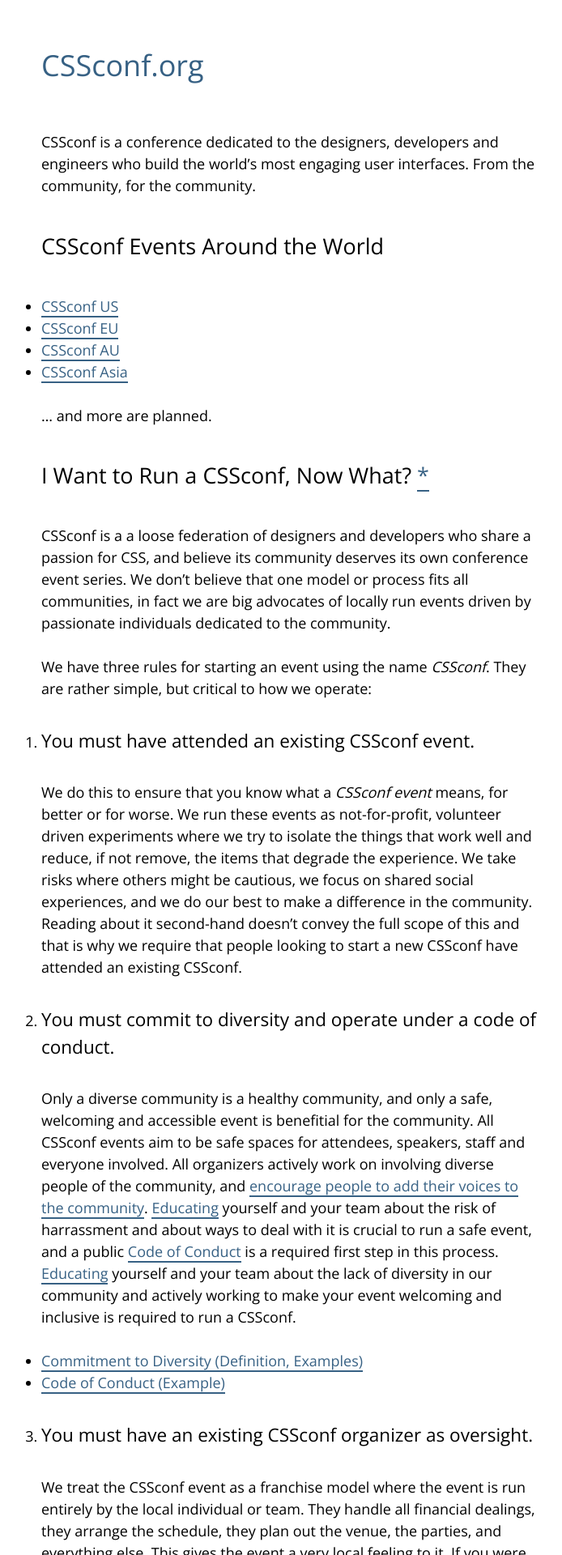
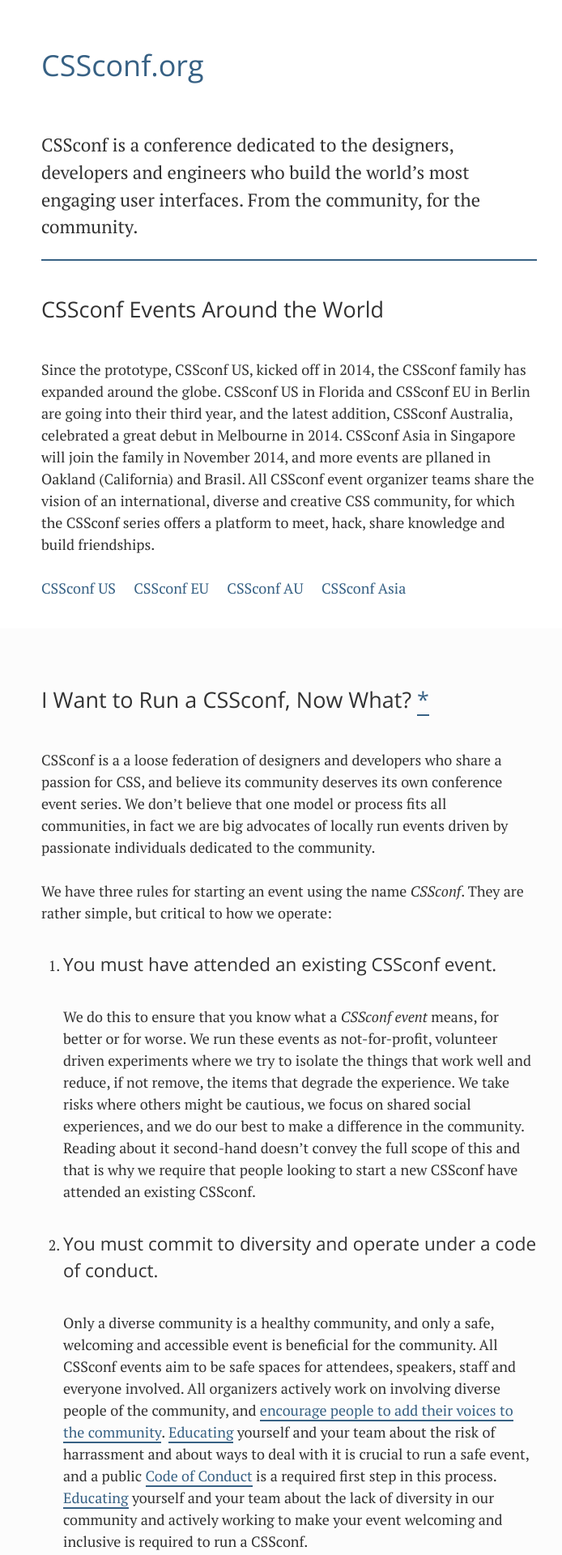
Before and after one commit to cssconf/cssconf.org, a Jekyll site: the page built from index.html, in a window 1280 px wide. Shown: the top 1920 px of the page at 81% size, without its empty margins (283-977 px from the left). Built offline with Jekyll 4.4.1, drawn with Linux system fonts in a browser that asks for light colours; some of the changed text lies outside the part shown.

Commit message:
typography, intro paragraph, links

```diff
--- a/_layouts/default.html
+++ b/_layouts/default.html
@@ -6,9 +6,7 @@
 
     {% include header.html %}
 
-    <div class="wrap">
       {{ content }}
-    </div>
 
     {% include footer.html %}
 
--- a/css/screen.css
+++ b/css/screen.css
@@ -2,7 +2,7 @@
  * In this file you should write your main styles. (or centralize your imports)
  * Import this file using the following HTML or equivalent:
  * <link href="/stylesheets/screen.css" media="screen, projection" rel="stylesheet" type="text/css" /> */
-@import url("http://fonts.googleapis.com/css?family=Open+Sans:300,400,600");
+@import url(http://fonts.googleapis.com/css?family=PT+Serif:400,700,400italic|Open+Sans:400);
 /* line 5, ../../../../../Library/Ruby/Gems/2.0.0/gems/compass-core-1.0.1/stylesheets/compass/reset/_utilities.scss */
 html, body, div, span, applet, object, iframe,
 h1, h2, h3, h4, h5, h6, p, blockquote, pre,
@@ -79,87 +79,117 @@
   box-sizing: inherit;
 }
 
-/* line 26, ../_sass/screen.scss */
+/* line 37, ../_sass/screen.scss */
 body {
   line-height: 1.5;
   font-size: 14px;
-  font-family: 'Open Sans', Helvetica, Arial, "Helvetica Neue", sans-serif;
+  color: #323232;
+  font-family: 'PT Serif', Georgia, serif;
 }
 
-/* line 32, ../_sass/screen.scss */
+/* line 44, ../_sass/screen.scss */
 p, ul, ol {
   margin-bottom: 1.5em;
 }
 
-/* line 36, ../_sass/screen.scss */
+/* line 48, ../_sass/screen.scss */
+ul, ol {
+  margin-left: 1.5em;
+}
+
+/* line 52, ../_sass/screen.scss */
 ul {
   list-style-type: disc;
 }
 
-/* line 39, ../_sass/screen.scss */
+/* line 55, ../_sass/screen.scss */
 ol {
   list-style: decimal;
 }
 
-/* line 43, ../_sass/screen.scss */
+/* line 59, ../_sass/screen.scss */
 h1, h2, h3, h4 {
   margin-top: 1.5em;
   margin-bottom: 1.5em;
+  font-family: 'Open Sans', Helvetica, Arial, "Helvetica Neue", sans-serif;
 }
 
-/* line 48, ../_sass/screen.scss */
+/* line 65, ../_sass/screen.scss */
 strong, b {
   font-weight: bold;
 }
 
-/* line 52, ../_sass/screen.scss */
+/* line 69, ../_sass/screen.scss */
 em, i {
   font-style: italic;
 }
 
-/* line 56, ../_sass/screen.scss */
+/* line 73, ../_sass/screen.scss */
 h1 {
   font-size: 2em;
 }
 
-/* line 60, ../_sass/screen.scss */
+/* line 77, ../_sass/screen.scss */
 h2 {
   font-size: 1.5em;
 }
 
-/* line 64, ../_sass/screen.scss */
+/* line 81, ../_sass/screen.scss */
 h3 {
   font-size: 1.25em;
 }
 
-/* line 68, ../_sass/screen.scss */
+/* line 85, ../_sass/screen.scss */
 h4 {
   font-weight: bold;
 }
 
-/* line 72, ../_sass/screen.scss */
+/* line 89, ../_sass/screen.scss */
 small {
   font-size: .75em;
 }
 
-/* line 76, ../_sass/screen.scss */
+/* line 93, ../_sass/screen.scss */
+.intro {
+  font-size: 1.25em;
+  padding-bottom: 1em;
+  border-bottom: 2px solid #376184;
+}
+
+/* line 99, ../_sass/screen.scss */
 .footnote {
-  color: grey;
+  color: #4e4d4d;
   line-height: 1.25;
 }
 
-/* line 82, ../_sass/screen.scss */
+/* line 104, ../_sass/screen.scss */
+.list-inline {
+  margin-left: 0;
+}
+/* line 106, ../_sass/screen.scss */
+.list-inline li {
+  list-style: none;
+  display: inline-block;
+}
+/* line 110, ../_sass/screen.scss */
+.list-inline a {
+  margin: 0 1em 0 0;
+  padding: 1em 0;
+  border-bottom: 0;
+}
+
+/* line 118, ../_sass/screen.scss */
 a {
   color: #376184;
   text-decoration: none;
   border-bottom: 2px solid #376184;
 }
-/* line 86, ../_sass/screen.scss */
+/* line 122, ../_sass/screen.scss */
 a:hover, a:focus {
   opacity: .85;
 }
 
-/* line 95, ../_sass/screen.scss */
+/* line 131, ../_sass/screen.scss */
 .wrap {
   width: 100%;
   max-width: 36em;
@@ -168,14 +198,25 @@
   padding-right: 1em;
 }
 
+/* line 139, ../_sass/screen.scss */
+.section-bg {
+  padding-top: 1.5em;
+  padding-bottom: 1.5em;
+}
+
+/* line 144, ../_sass/screen.scss */
+.section-bg-grey {
+  background: #fcfcfc;
+}
+
 @media only screen and (min-width: 640px) {
-  /* line 106, ../_sass/screen.scss */
+  /* line 150, ../_sass/screen.scss */
   body {
     font-size: 16px;
   }
 }
 @media only screen and (min-width: 1024px) {
-  /* line 112, ../_sass/screen.scss */
+  /* line 156, ../_sass/screen.scss */
   body {
     font-size: 18px;
   }
--- a/index.html
+++ b/index.html
@@ -2,29 +2,30 @@
 layout: default
 ---
 
+<section>
+  <div class="wrap">
 
-<p>
+    <p class="intro">
       CSSconf is a conference dedicated to the designers, developers and engineers who build the world’s most engaging user interfaces. From the community, for the community.
     </p>
 
-<p>
+    <h2>CSSconf Events Around the World</h2>
 
-</p>
+    <p>Since the prototype, CSSconf US, kicked off in 2014, the CSSconf family has expanded around the globe. CSSconf US in Florida and CSSconf EU in Berlin are going into their third year, and the latest addition, CSSconf Australia, celebrated a great debut in Melbourne in 2014. CSSconf Asia in Singapore will join the family in November 2014, and more events are pllaned in Oakland (California) and Brasil. All CSSconf event organizer teams share the vision of an international, diverse and creative CSS community, for which the CSSconf series offers a platform to meet, hack, share knowledge and build friendships.</p>
 
-
-
-
-<h2>CSSconf Events Around the World</h2>
-<ul>
+    <ul class="list-inline">
       <li><a href="http://cssconf.us/">CSSconf US</a></li>
       <li><a href="http://2014.cssconf.eu/">CSSconf EU</a></li>
       <li><a href="http://2014.cssconf.com.au/">CSSconf AU</a></li>
       <li><a href="http://2014.cssconf.asia/">CSSconf Asia</a></li>
     </ul>
 
-<p>… and more are planned.</p>
+  </div>
+</section>
 
 
+<section class="section-bg section-bg-grey">
+  <div class="wrap">
     <h2>I Want to Run a CSSconf, Now What? <a href="#footnote-01" id="footnote-top-01">*</a></h1>
 
     <p>CSSconf is a a loose federation of designers and developers who share a passion for CSS, and believe its community deserves its own conference event series. We don’t believe that one model or process fits all communities, in fact we are big advocates of locally run events driven by passionate individuals dedicated to the community.</p>
@@ -37,13 +38,13 @@
       </li>
       <li>
         <h3>You must commit to diversity and operate under a code of conduct.</h3>
-    <p>Only a diverse community is a healthy community, and only a safe, welcoming and accessible event is benefitial for the community. All CSSconf events aim to be safe spaces for attendees, speakers, staff and everyone involved. All organizers actively work on involving diverse people of the community, and <a href="http://2014.cssconf.eu/news/how-to-write-a-great-talk-proposal-for-a-tech">encourage people to add their voices to the community</a>. <a href="http://www.ashedryden.com/blog/codes-of-conduct-101-faq">Educating</a> yourself and your team about the risk of harrassment and about ways to deal with it is crucial to run a safe event, and a public <a href="http://confcodeofconduct.com/">Code of Conduct</a> is a required first step in this process. <a href="http://www.ashedryden.com/blog/increasing-diversity-at-your-conference">Educating</a> yourself and your team about the lack of diversity in our community and actively working to make your event welcoming and inclusive is required to run a CSSconf.</p>
+        <p>Only a diverse community is a healthy community, and only a safe, welcoming and accessible event is beneficial for the community. All CSSconf events aim to be safe spaces for attendees, speakers, staff and everyone involved. All organizers actively work on involving diverse people of the community, and <a href="http://2014.cssconf.eu/news/how-to-write-a-great-talk-proposal-for-a-tech">encourage people to add their voices to the community</a>. <a href="http://www.ashedryden.com/blog/codes-of-conduct-101-faq">Educating</a> yourself and your team about the risk of harrassment and about ways to deal with it is crucial to run a safe event, and a public <a href="http://confcodeofconduct.com/">Code of Conduct</a> is a required first step in this process. <a href="http://www.ashedryden.com/blog/increasing-diversity-at-your-conference">Educating</a> yourself and your team about the lack of diversity in our community and actively working to make your event welcoming and inclusive is required to run a CSSconf.</p>
         <ul>
           <li>
             <a href="http://geekfeminism.wikia.com/wiki/Diversity_statement">Commitment to Diversity (Definition, Examples)</a>
           </li>
           <li>
-        <a href="http://confcodeofconduct.com/">Code of Conduct (Example)</a>
+            <a href="http://confcodeofconduct.com/">Code of Conduct (Example, Template)</a>
           </li>
         </ul>
       </li>
@@ -67,3 +68,6 @@
     <p class="footnote">
       <small><a id="footnote-01" href="#footnote-top-01">*</a> This way of organizing a worldwide conference series is very much inspired by the <a href="http://jsconf.com/i-want-to-run-a-jsconf.html">JSconf family</a> and their years of experience in creating awesome community events – thank you!</small>
     </p>
+
+  </div>
+</section>
```
Also changed, not shown: _sass/screen.scss (+47 -3 lines). Lines whose indentation alone changed are shown as unchanged.
